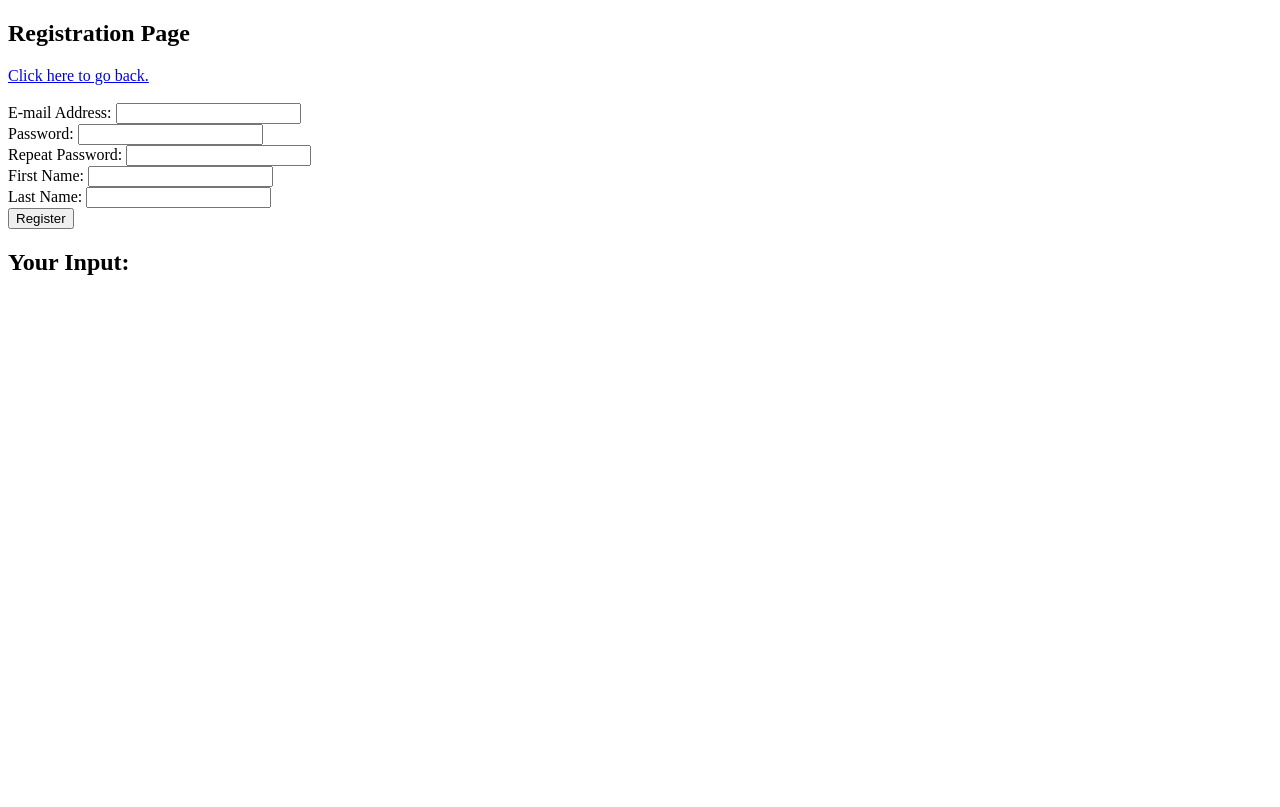
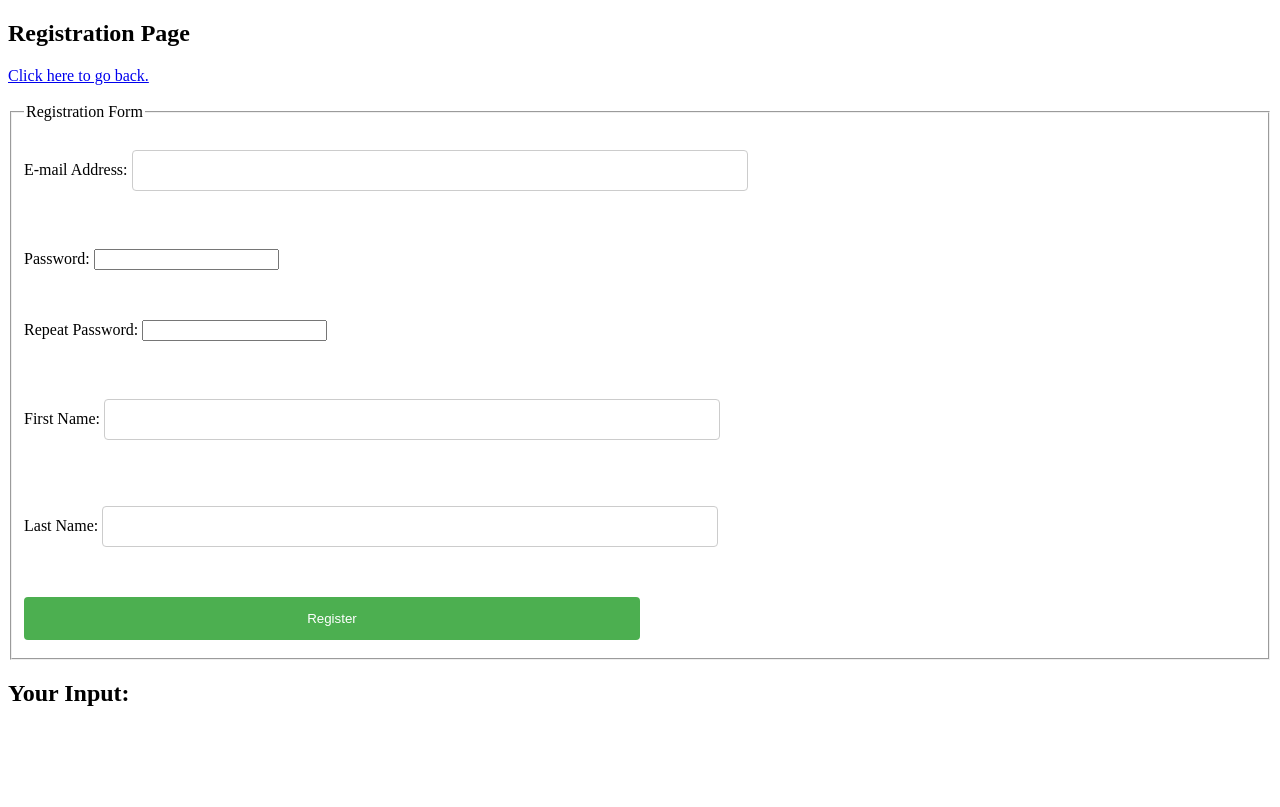
Before and after one commit to roubin94/ifb299group89, a PHP site: page /register.php in a window 1280 px wide. Before the commit the page ends 275 px from the top, so only its background shows below. Run offline with PHP 8.4, Linux system fonts and the light colour scheme.

Commit message:
Worked on register page

```diff
--- a/register.php
+++ b/register.php
@@ -1,6 +1,39 @@
 <!DOCTYPE html>
 
 <html>
+
+<style>
+input[type=text], select {
+    width: 50%;
+    padding: 12px 20px;
+    margin: 8px 0;
+    display: inline-block;
+    border: 1px solid #ccc;
+    border-radius: 4px;
+    box-sizing: border-box;
+}
+
+input[type=submit] {
+    width: 50%;
+    background-color: #4CAF50;
+    color: white;
+    padding: 14px 20px;
+    margin: 8px 0;
+    border: none;
+    border-radius: 4px;
+    cursor: pointer;
+}
+
+input[type=submit]:hover {
+    background-color: #45a049;
+}
+
+div {
+    border-radius: 5px;
+    background-color: #f2f2f2;
+    padding: 20px;
+}
+</style>
 
 <head>
   <title>Pinelands Music School - Registration</title>
@@ -77,21 +110,24 @@ function test_input($data) {
 
 <!--Registration form-->
 <form method="post" action="<?php echo htmlspecialchars($_SERVER["PHP_SELF"]); ?>">
-  E-mail Address: <input type="text" name="email" value="<?php echo $email; ?>">
-    <span class="error"><?php echo $emailErr; ?></span>
+    <fieldset>
+      <legend>Registration Form</legend>
+      <p>E-mail Address: <input type="text" name="email" value="<?php echo $email; ?>">
+      <?php echo $emailErr; ?></p>
       <br />
-    Password: <input type="password" name="password">
-    <span class="error"><?php echo $passwordErr; ?></span>
+      <p>Password: <input type="password" name="password">
+      <?php echo $passwordErr; ?></p>
       <br />
-    Repeat Password: <input type="password" name="password_repeat">
+      <p>Repeat Password: <input type="password" name="password_repeat"></p>
       <br />
-    First Name: <input type="text" name="first_name" value="<?php echo $first_name; ?>">
-    <span class="error"><?php echo $emailErr; ?></span>
+      <p>First Name: <input type="text" name="first_name" value="<?php echo $first_name; ?>">
+      <?php echo $emailErr; ?></p>
       <br />
-    Last Name: <input type="text" name="last_name" value="<?php echo $last_name; ?>">
-    <span class="error"><?php echo $emailErr; ?></span>
+      <p>Last Name: <input type="text" name="last_name" value="<?php echo $last_name; ?>">
+      <?php echo $emailErr; ?></p>
       <br />
       <input type="submit" value="Register"/>
+    </fieldset>
 </form>
 
 <?php
```
Lines whose indentation alone changed are shown as unchanged.
